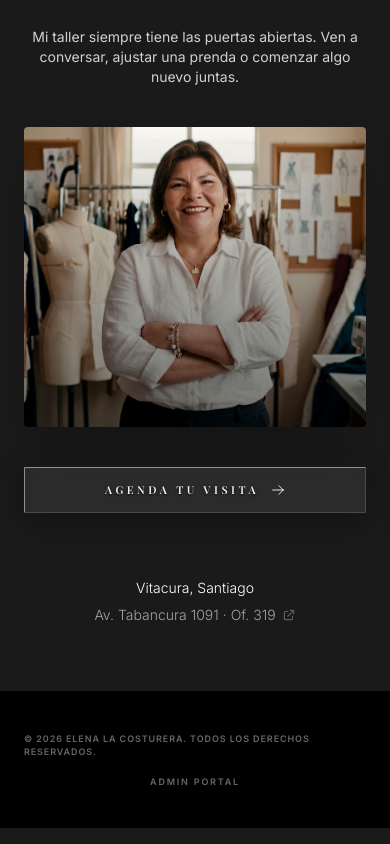
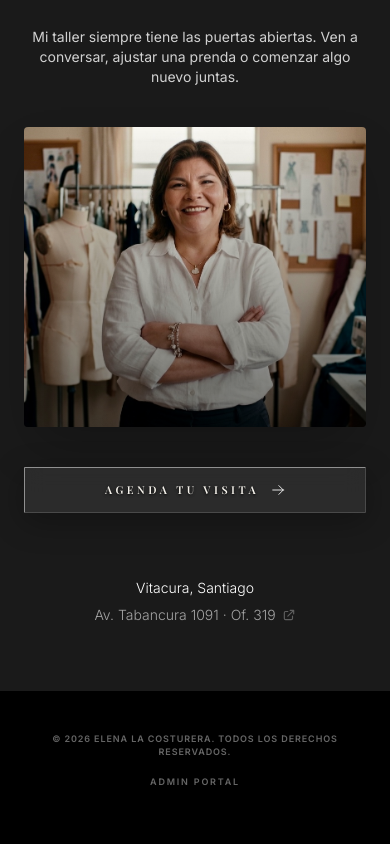
Before and after one commit to Gaz-Style/elena-atelier, a Next.js app: page / in a window 390 px wide. Shown: the part 4748-5592 px from the top of the page. Built offline with nearby package versions, Linux system fonts and the light colour scheme; a web font is replaced by a local one.

Commit message:
Fix footer admin link overlap with WhatsApp button on tablets

```diff
--- a/src/components/Footer.tsx
+++ b/src/components/Footer.tsx
@@ -10,10 +10,10 @@ export default function Footer() {
   return (
     <footer className="w-full py-10 border-t border-transparent bg-black mt-auto relative z-10">
       <div className="max-w-7xl mx-auto px-6 flex flex-col md:flex-row justify-between items-center gap-4">
-        <div className="text-[9px] text-white/40 font-sans tracking-widest uppercase font-semibold">
+        <div className="text-[9px] text-white/40 font-sans tracking-widest uppercase font-semibold text-center md:text-left">
           &copy; {new Date().getFullYear()} Elena La Costurera. Todos los derechos reservados.
         </div>
-        <div className="flex items-center gap-6 text-[9px] text-white/40 font-sans tracking-[0.2em] uppercase font-semibold">
+        <div className="flex items-center justify-center gap-6 text-[9px] text-white/40 font-sans tracking-[0.2em] uppercase font-semibold pb-4 md:pb-0 md:pr-24">
           <Link href="/admin" className="hover:text-brand-sand transition-all duration-300">
             Admin Portal
           </Link>
```
